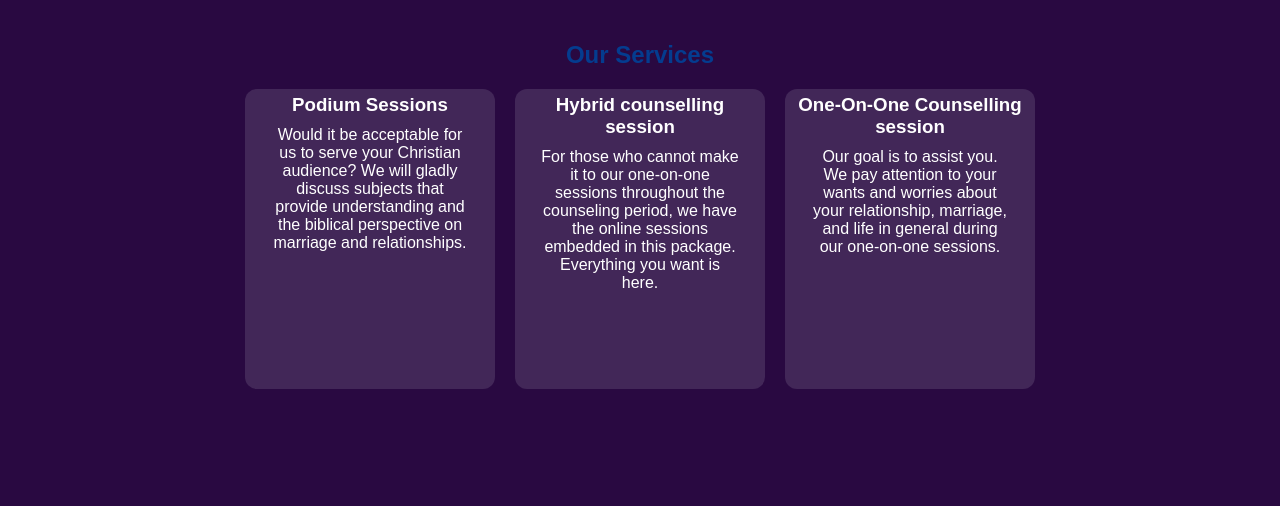
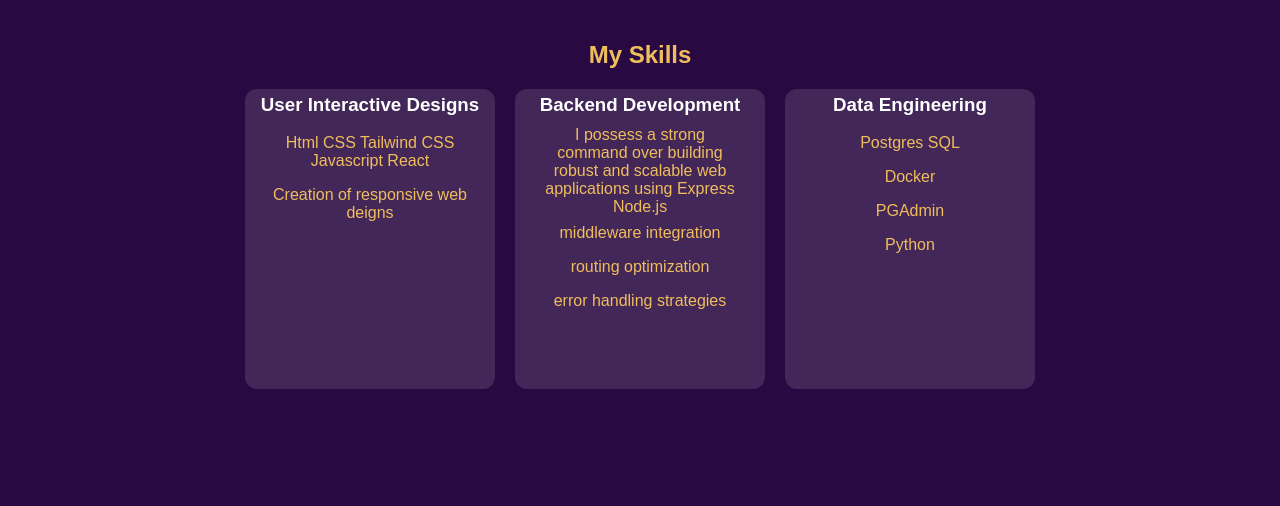
Before and after one commit to Nancylovesdata/my-portfolio-website, a plain HTML site: page index.html in a window 1280 px wide. Shown: the part 1330-1836 px from the top of the page. Drawn offline with Linux system fonts and the light colour scheme.

Commit message:
finished

```diff
--- a/index.css
+++ b/index.css
@@ -306,7 +306,7 @@ border-radius: 50%;
     flex: 0 0 50%;
   }
 
-  .img img{
+.img img{
     height: auto;
     display: block;
     max-width: 100%;
@@ -379,7 +379,7 @@ border-radius: 50%;
     flex-direction: column;
     text-align: center;
     align-items: center;
-    color: #043c8f;
+    color: #F0BD5C;
     background-color: #290941;
 
   }
@@ -407,8 +407,9 @@ border-radius: 50%;
 
   .service-card p {
     padding: 0 20px;
-    color: white;
+    color:#F0BD5C;
   }
+
 
   .service-card-container {
     flex: 1;
@@ -417,7 +418,7 @@ border-radius: 50%;
 
 
 
-
+/*
 
   .product-items{
       display: grid;
@@ -468,7 +469,7 @@ border-radius: 50%;
         .product-card p{
           padding: 5px 20px;
         }
-
+         */
 
         /* .styled-image {
           width: 100px;
@@ -497,7 +498,7 @@ border-radius: 50%;
     margin: 10px;
     transition: transform 0.3s ease-in-out;
   } */
-  .styled-image {
+  /* .styled-image {
     width: 200px;
     height: 200px;
     object-fit: cover;
@@ -544,7 +545,7 @@ border-radius: 50%;
     gap:10px ;
     margin-right:40px ;
     }
-
+   */
     .footer {
       background-color: #333;
       color: #fff;
@@ -595,7 +596,7 @@ border-radius: 50%;
   }
 
   .site-footer {
-    background-color: #333;
+    background-color: #422758;
     color: #fff;
     padding: 50px 0;
   }
@@ -639,7 +640,7 @@ border-radius: 50%;
   }
 
   .footer-bottom {
-    background-color: #222;
+    background-color: #F0BD5C;
     color: #fff;
     text-align: center;
     padding: 10px 0;
--- a/index.html
+++ b/index.html
@@ -24,16 +24,16 @@
 
           <ul>
             <li>
-              <a href="">Home</a>
+              <a href="#">Home</a>
             </li>
 
             <li>
-              <a href="">About</a>
+              <a href="#about">About</a>
             </li>
 
 
             <li>
-              <a href="">My Skills</a>
+              <a href="#skills">My Skills</a>
             </li>
 
             <li>
@@ -75,7 +75,7 @@
 
     </header>
 
-    <section class="about-section">
+    <section class="about-section" id="about">
       <div class="about-text">
         <div>
           <h3>About <span>Me</span></h3>
@@ -103,35 +103,79 @@
       </div>
     </section>
 
-    <section class="services">
-      <h2>Our Services</h2>
+    <section class="services" id="skills">
+      <h2>My Skills</h2>
 
       <div class="service-items">
 
         <div class="service-card-container">
           <div class="service-card">
-            <h3>Podium Sessions</h3>
-            <p>
-              Would it be acceptable for us to serve your Christian audience? We will gladly discuss subjects that provide
-              understanding and the biblical perspective on marriage and relationships.
-            </p>
+            <h3>User Interactive Designs</h3>
+<ul>
+<li>
+  Html CSS Tailwind CSS Javascript React
+</li>
+
+</ul>
+
+<ul>
+  <li>
+    Creation of responsive web deigns
+  </li>
+
+  </ul>
           </div>
         </div>
 
         <div class="service-card-container">
           <div class="service-card">
-            <h3>Hybrid counselling session</h3>
-            <p>For those who cannot make it to our one-on-one sessions throughout the counseling period, we have the online sessions embedded in this package. Everything you want is here.
-            </p>
+            <h3>Backend Development</h3>
+            <p >I possess a strong command over building robust and scalable web applications using Express Node.js </p>
+            <ul>
+              <li>
+                middleware integration
+              </li>
+            </ul>
+
+            <ul>
+              <li>
+                routing optimization
+              </li>
+            </ul>
+
+            <ul>
+              <li>
+                error handling strategies
+              </li>
+            </ul>
+
           </div>
         </div>
 
         <div class="service-card-container">
           <div class="service-card">
-            <h3>One-On-One Counselling session</h3>
-            <p>Our goal is to assist you. We pay attention to your wants and worries about your relationship, marriage,
-              and life in general during our one-on-one sessions.
-            </p>
+            <h3>Data Engineering</h3>
+            <ul>
+              <li>
+             Postgres SQL
+              </li>
+            </ul>
+            <ul>
+              <li>
+               Docker
+              </li>
+            </ul>
+
+            <ul>
+              <li>
+               PGAdmin
+              </li>
+            </ul>
+            <ul>
+              <li>
+             Python
+              </li>
+            </ul>
           </div>
         </div>
 
@@ -140,7 +184,7 @@
 
 
 
-    <section class="new-item">
+    <!-- <section class="new-item">
       <div class="new-item-text">
 
         <div class="text ">
@@ -157,9 +201,9 @@
 
         <img src="Asset/aboutuspic.jpg" alt="Fruitfulness">
       </div>
-    </section>
+    </section> -->
 
-
+<!--
     <section class="products">
       <h2>Our Packages</h2>
       <div class="product-items">
@@ -262,7 +306,7 @@
         </div>
 
       </div>
-    </section>
+    </section> -->
 
     <!-- <footer class="footer">
       <div class="footer_txt">
```
